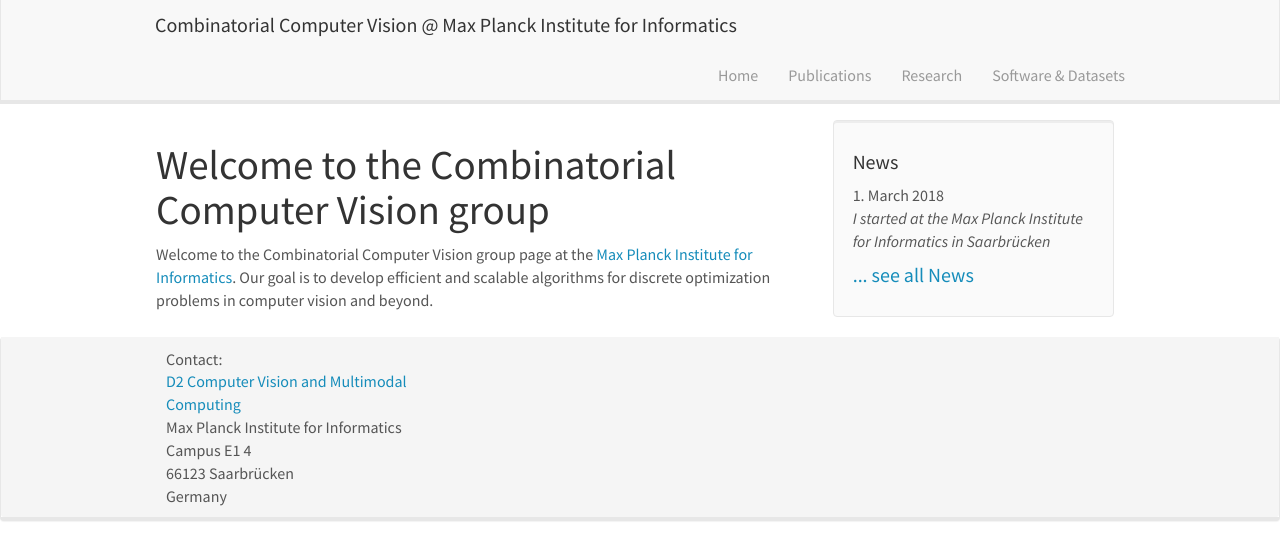
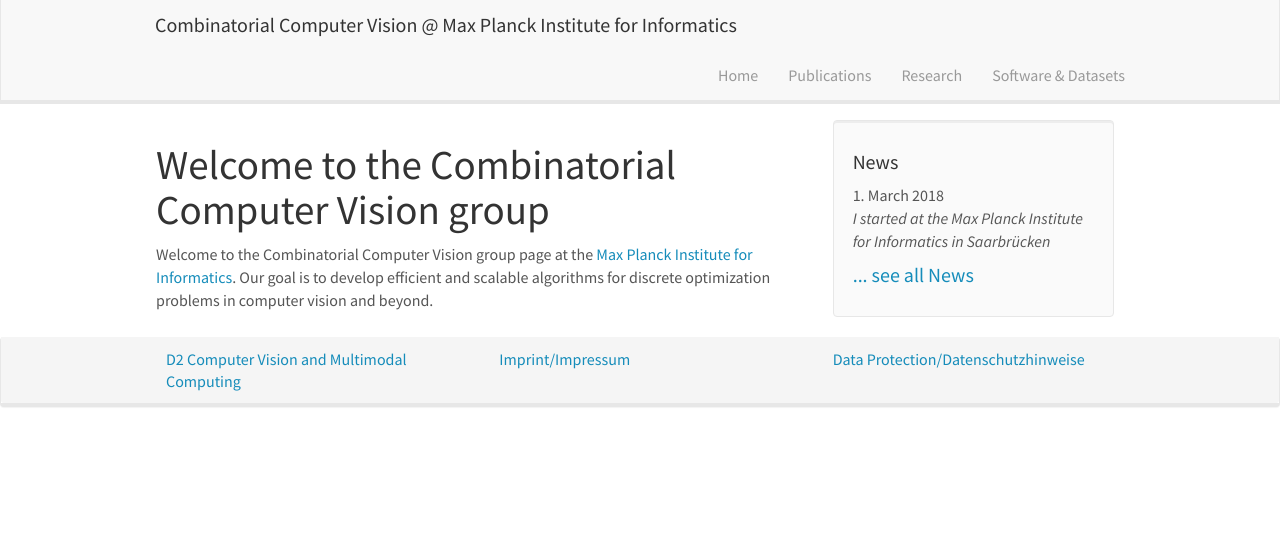
Before and after one commit to pawelswoboda/pawelswoboda.github.io, a Jekyll site: the page built from _pages/home.md, in a window 1280 px wide. Shown: the top 560 px of the page. Built offline with Jekyll 4.4.1, drawn with Linux system fonts in a browser that asks for light colours; nearby versions of some CDN libraries.

Commit message:
Updated data protection links and made contact a single page.

```diff
--- a/_includes/footer.html
+++ b/_includes/footer.html
@@ -3,13 +3,15 @@
 	<div class="container-fluid">
 	  <div class="row">
 		<div class="col-sm-4">
-		  Contact:<br />
-          <a href="https://www.mpi-inf.mpg.de/departments/computer-vision-and-multimodal-computing/">D2 Computer Vision and Multimodal Computing</a> <br />
-          Max Planck Institute for Informatics <br />
-          Campus E1 4 <br />
-          66123 Saarbrücken <br />
-          Germany
+          <a href="{{ site.url }}{{ site.baseurl }}/contact">D2 Computer Vision and Multimodal Computing</a> <br />
 		</div>
+		<div class="col-sm-4">
+          <a href="https://imprint.mpi-klsb.mpg.de/inf/pswoboda">Imprint/Impressum</a> <br />
+		</div>
+		<div class="col-sm-4">
+          <a href="https://data-protection.mpi-klsb.mpg.de/inf/pswoboda">Data Protection/Datenschutzhinweise</a> <br />
+		</div>
+		<div class="col-sm-4">
 	  </div>
 	</div>
   </div>
```
Also changed, not shown: _pages/contact.md (added, +15 -0 lines).
